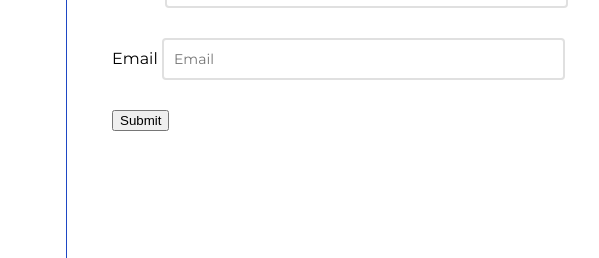
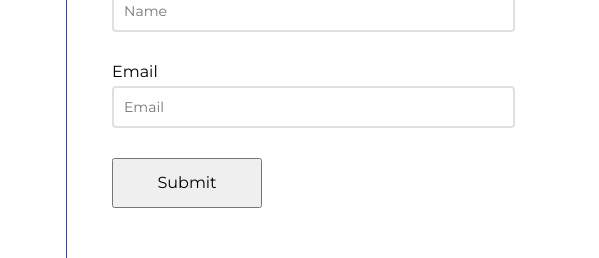
Before and after one commit to eafrancisco04/design_portfolio_website, a website: page contact.html in a window 1280 px wide. Shown: the part 112-370 px from the top of the page, 204-803 px from the left. Drawn offline with Linux system fonts and the light colour scheme.

Commit message:
fix contact

```diff
--- a/contact.html
+++ b/contact.html
@@ -70,12 +70,12 @@
             <form id="form">
 
               <div class="form-control">
-                <label for="username">Name</label>
+                <label for="username">Name</label><br>
                 <input type="text" placeholder="Name" id="name">
               </div>
 
               <div class="form-control">
-                <label for="username">Email</label>
+                <label for="username">Email</label><br>
                 <input type="text" placeholder="Email" id="email">
               </div>
 
--- a/css/style.css
+++ b/css/style.css
@@ -361,3 +361,13 @@ img {
     }
 
 }
+
+button {
+    font-family: 'Montserrat', Arial, Helvetica, sans-serif;
+    width: 150px;
+    height: 50px;
+    font-size: 1em;
+}
+input {
+    border: 5px solid #9fcce0;
+}
```
